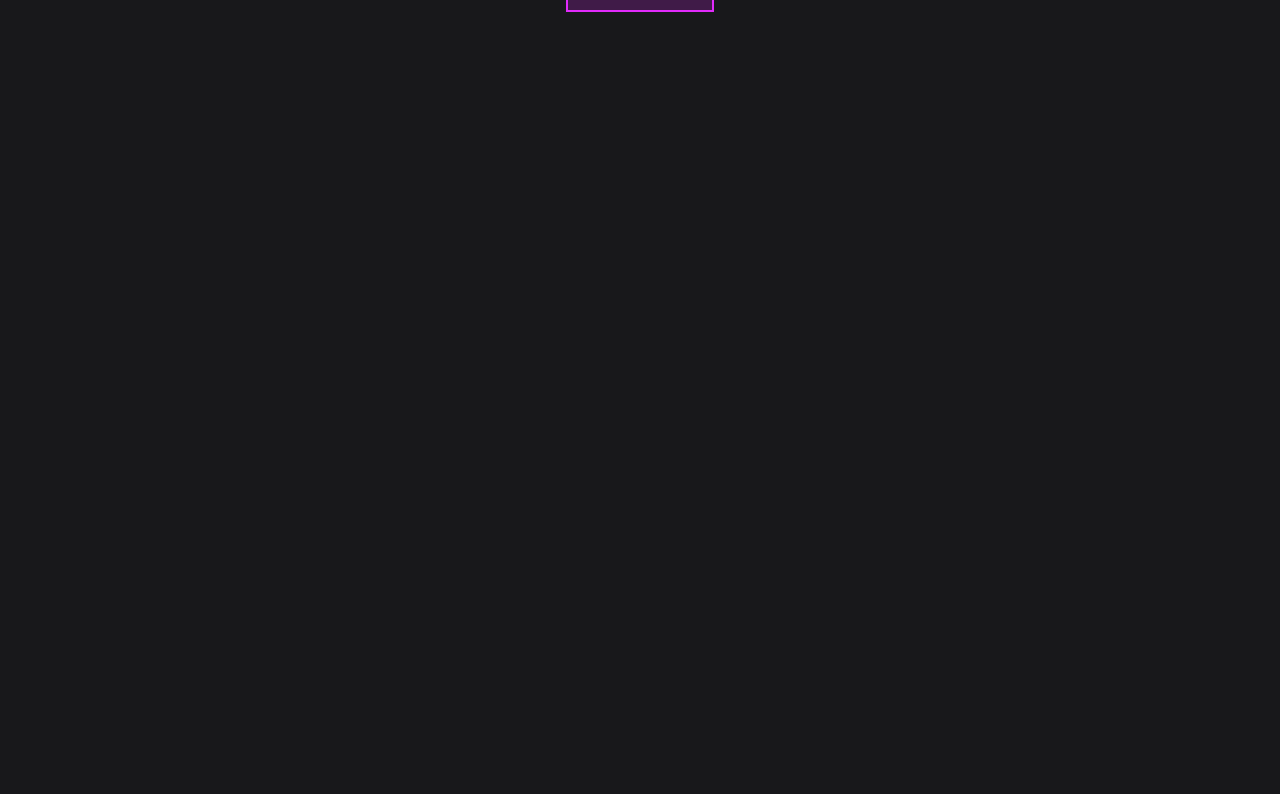
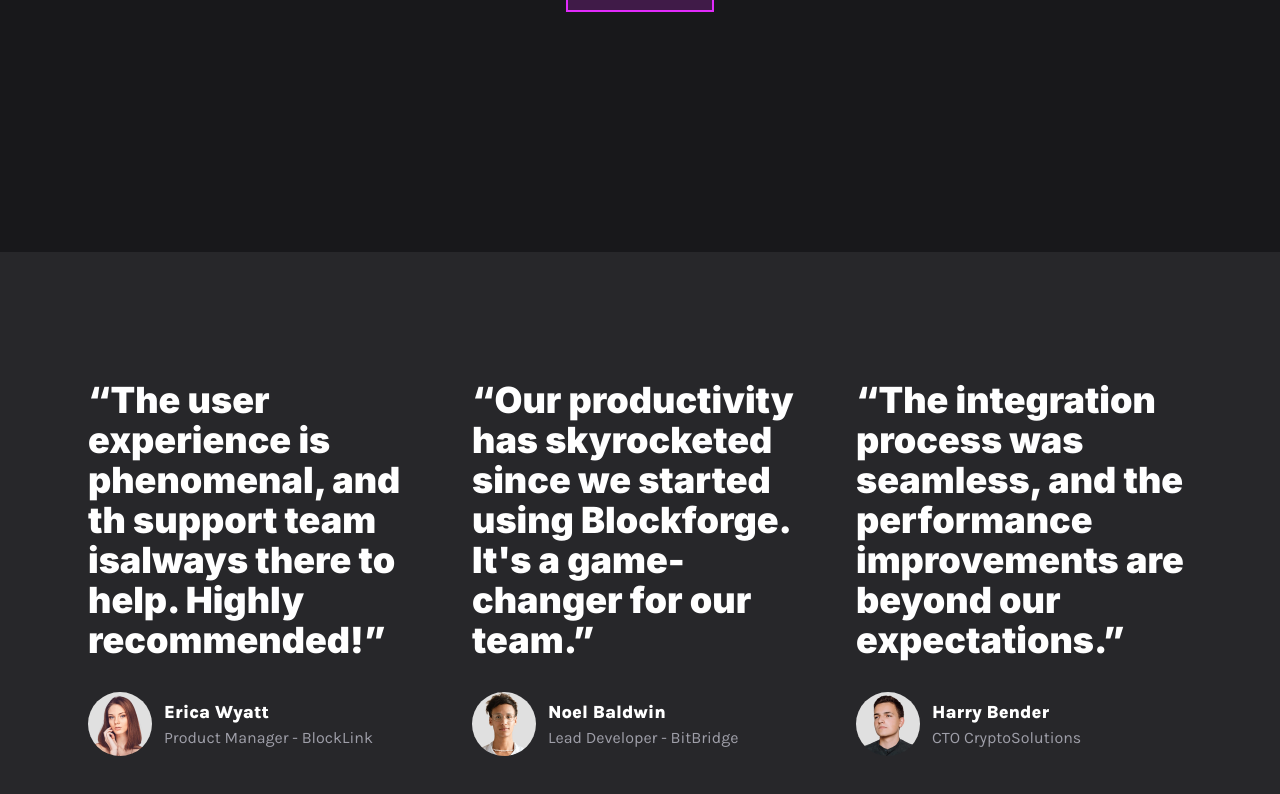
Before and after one commit to AliRezaAzdast/dark-blockchain-site, a React (Vite) app: page / in a window 1280 px wide. Shown: the part 5850-6644 px from the top of the page. Before the commit the page ends 6102 px from the top, so only its background shows below. Built offline with nearby package versions, Linux system fonts and the light colour scheme.

Commit message:
made a testimonials section

```diff
--- a/src/pages/Home.tsx
+++ b/src/pages/Home.tsx
@@ -5,6 +5,7 @@ import HeroSection from "../sections/HeroSection"
 import LatestPostsSection from "../sections/LatestPostsSection"
 
 import data from "../content.generated.json";
+import TestimonialsSection from "../sections/TestimonialsSection"
 
 function Home() {
     const posts = data.blog;
@@ -18,6 +19,7 @@ function Home() {
             <FeaturesCardsSection />
             <FeaturesGridSection />
             <LatestPostsSection latestPosts={latestPosts}/>
+            <TestimonialsSection/>
         </>
     )
 }
--- /dev/null
+++ b/src/sections/TestimonialsSection.tsx
@@ -0,0 +1,41 @@
+import React from 'react'
+import { twMerge } from 'tailwind-merge'
+
+const testimonial = [
+    {text: 'The user experience is phenomenal, and th support team isalways there to help. Highly recommended!', name:'Erica Wyatt', title: 'Product Manager - BlockLink', avatarimage:'/assets/images/avatar-erica-wyatt.jpg'},
+    {text:'Our productivity has skyrocketed since we started using Blockforge. It\'s a game-changer for our team.', name:'Noel Baldwin', title:'Lead Developer - BitBridge', avatarimage:'/assets/images/avatar-noel-baldwin.jpg'},
+    {text: 'The integration process was seamless, and the performance improvements are beyond our expectations.', name:'Harry Bender', title: 'CTO CryptoSolutions',avatarimage:'/assets/images/avatar-harry-bender.jpg'},
+]
+
+function TestimonialsSection() {
+    return (
+        <section className='py-32 bg-zinc-800'>
+            <div className='my-container'>
+                <div className='grid grid-cols-1 md:grid-cols-2 lg:grid-cols-3 gap-16 md:gap-8 lg:gap-12'>
+                    {testimonial.map((item, index) => (
+                        <blockquote key={index} className={twMerge(index === 2 && 'md:hidden lg:block')}>
+                            <p className='font-heading text-3xl lg:text-4xl font-black'>
+                                &ldquo;{item.text}&rdquo;
+                            </p>
+                            <cite className='mt-8 block '>
+                                <div className='flex gap-3 items-center'>
+                                    <div>
+                                        <div className='size-16 bg-zinc-700 rounded-full bg-cover' style={{backgroundImage: `url(${item.avatarimage})`}}>
+
+                                        </div>
+                                    </div>
+                                    <div>
+                                        <div className='text-lg not-italic font-black'>{item.name}</div>
+                                        <div className='text-zinc-400 not-italic'>{item.title}</div>
+                                    </div>
+                                </div>
+                            </cite>
+                        </blockquote>
+                    ))}
+                </div>
+            </div>
+        </section>
+    )
+}
+
+export default TestimonialsSection
```
